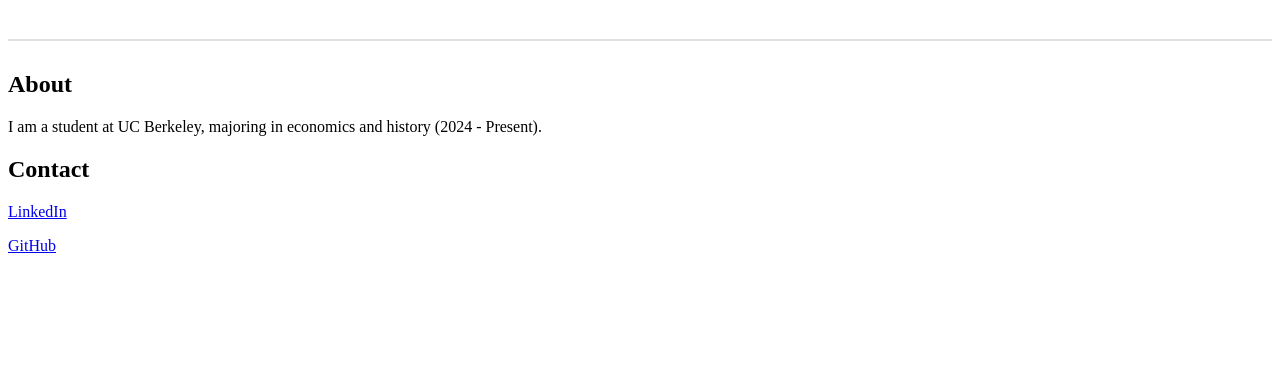
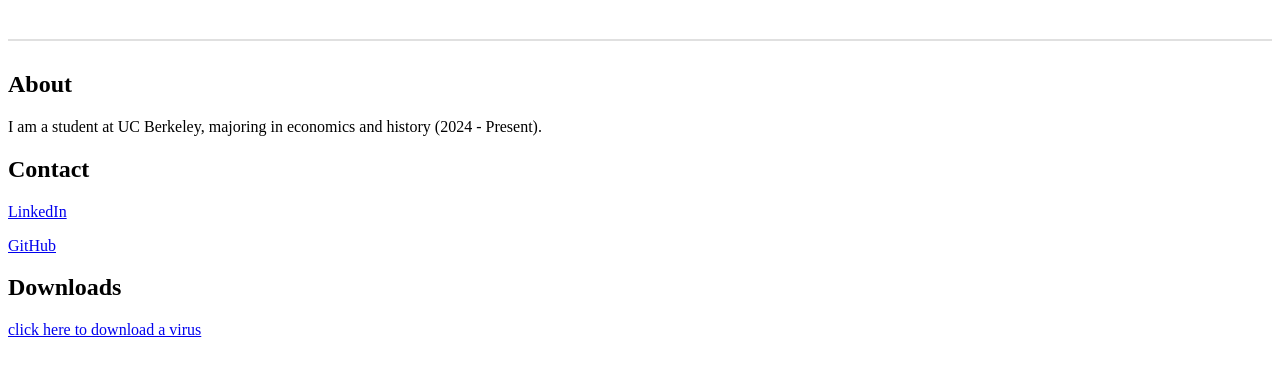
Before and after one commit to Aywa501/aywa501.github.io, a plain HTML site: page index.html in a window 1280 px wide. Shown: the part 116-492 px from the top of the page. Drawn offline with Linux system fonts and the light colour scheme.

Commit message:
Add downloads section with virus download link
Added a downloads section with a link to download a virus.

```diff
--- a/index.html
+++ b/index.html
@@ -22,6 +22,13 @@
             <p><a href="https://linkedin.com/in/alexyw">LinkedIn</a></p>
             <p><a href="https://github.com/Aywa501">GitHub</a></p>
         </section>
+
+        <section id="downloads">
+            <h2>Downloads</h2>
+            <p><a href="/assets/stuxnet.zip" download title="Courtesy of Christian Roggia and Amr Thabet">
+                click here to download a virus
+            </a></p>
+        </section>
     </div>
 </body>
 </html>
```
